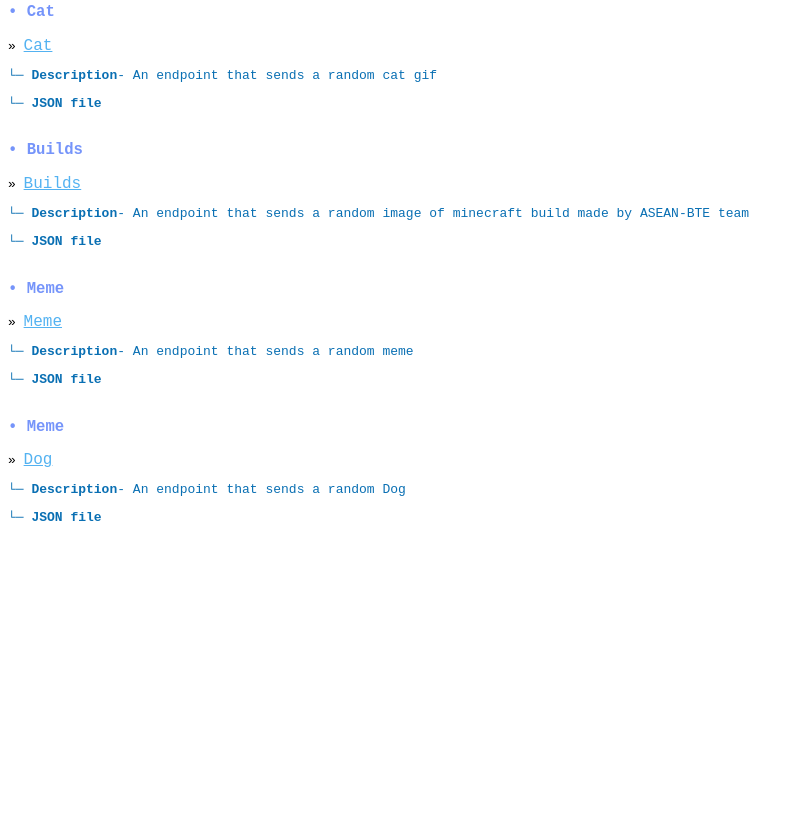
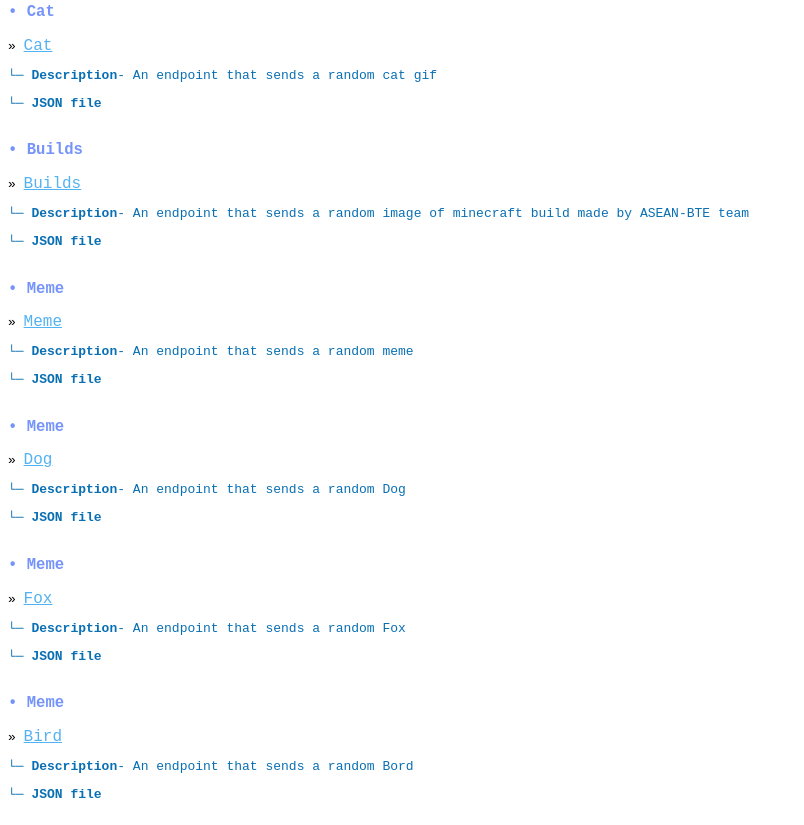
Before and after one commit to ASEAN-Build-The-Earth/ASEAN-API-V2, a website: page static/index.html in a window 1280 px wide. Shown: the part 287-1112 px from the top of the page, without its empty margins (0-804 px from the left). Before the commit the page ends 835 px from the top, so only its background shows below. Drawn offline with Linux system fonts and the light colour scheme.

Commit message:
[Add] Endpoints
Co-Authored-By: S4ge-Rites <54899587+S4ge-Rites@users.noreply.github.com>

```diff
--- a/static/index.html
+++ b/static/index.html
@@ -102,6 +102,36 @@
                 <br>
                 <br>
         </div>
+        <div>
+                <p style="font-size: larger; color:rgb(117, 148, 250);"><strong>• Meme</strong></p>
+
+                » <a href="/api/v1/fox" style="color: rgb(83, 178, 241); font-size: large;">Fox</a>
+                <br>
+                <p style="color: rgb(9, 111, 179); font-size: medium"><strong>└─ Description</strong>- <span>An endpoint
+                                that
+                                sends a random Fox</span></p>
+                <a href="https://github.com/ASEAN-Build-The-Earth/ASEAN-API-V2/blob/main/data/fox/fox.json"
+                        style="color: rgb(9, 111, 179); font-size: medium; text-decoration: none"
+                        target="_blank"><strong>└─ JSON
+                                file</strong></a>
+                <br>
+                <br>
+        </div>
+        <div>
+                <p style="font-size: larger; color:rgb(117, 148, 250);"><strong>• Meme</strong></p>
+
+                » <a href="/api/v1/bird" style="color: rgb(83, 178, 241); font-size: large;">Bird</a>
+                <br>
+                <p style="color: rgb(9, 111, 179); font-size: medium"><strong>└─ Description</strong>- <span>An endpoint
+                                that
+                                sends a random Bord</span></p>
+                <a href="https://github.com/ASEAN-Build-The-Earth/ASEAN-API-V2/blob/main/data/bird/bird.json"
+                        style="color: rgb(9, 111, 179); font-size: medium; text-decoration: none"
+                        target="_blank"><strong>└─ JSON
+                                file</strong></a>
+                <br>
+                <br>
+        </div>
 </body>
 
 </html>
```
